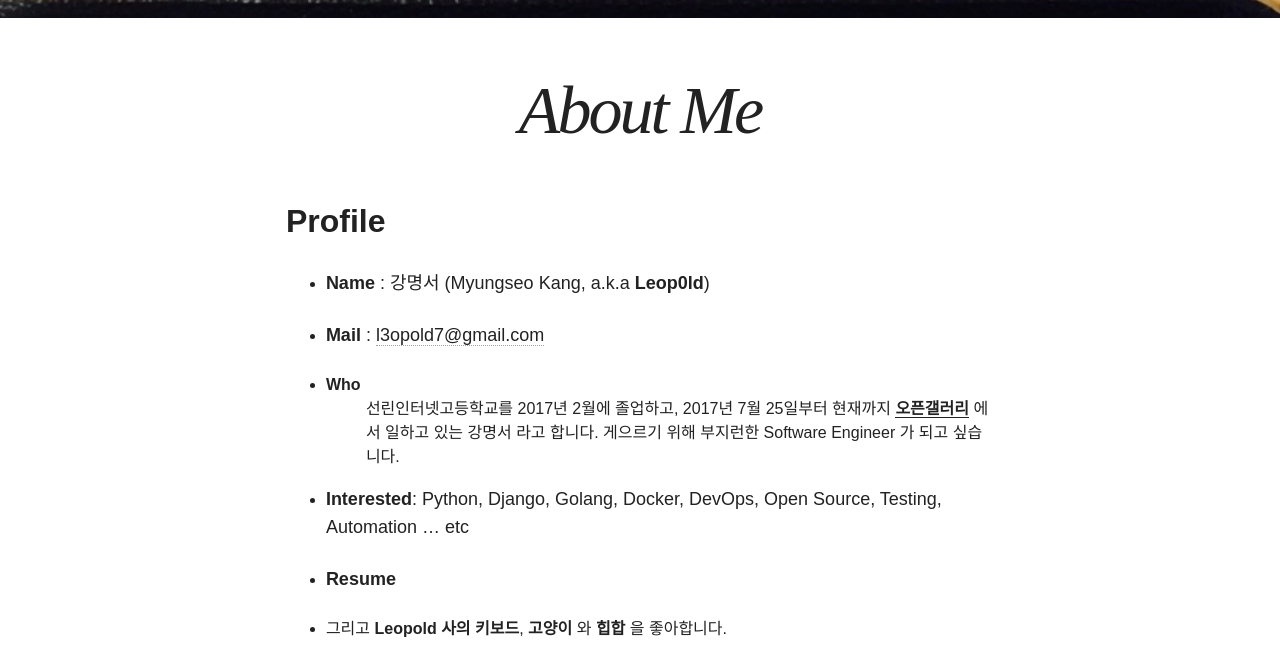
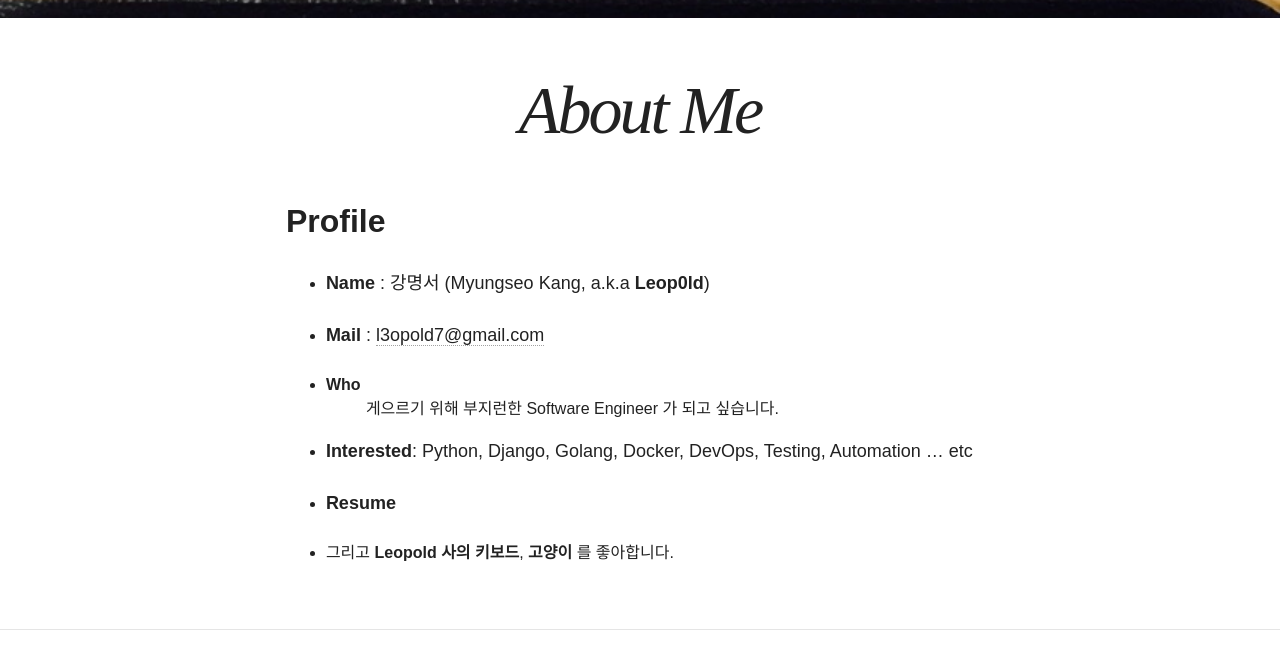
Before and after one commit to myungseokang/blog, a Jekyll site: the page built from about/index.md, in a window 1280 px wide and 900 px high, scrolled down 656 px, cut to the strip 0-654 px from the top of the window. Built offline with Jekyll 4.4.1, drawn with Linux system fonts in a browser that asks for light colours; nearby versions of some CDN libraries.

Commit message:
about 페이지 내용 수정

```diff
--- a/about/index.md
+++ b/about/index.md
@@ -16,10 +16,10 @@ image:
 - **Mail** : <a href="mailto:l3opold7@gmail.com">l3opold7@gmail.com</a>
 
 - **Who**
-: 선린인터넷고등학교를 2017년 2월에 졸업하고, 2017년 7월 25일부터 현재까지 **<a href="https://www.opengallery.co.kr/" target="_blank"><u>오픈갤러리</u></a>** 에서 일하고 있는 강명서 라고 합니다. 게으르기 위해 부지런한 Software Engineer 가 되고 싶습니다.
+: 게으르기 위해 부지런한 Software Engineer 가 되고 싶습니다.
 
-- **Interested**: Python, Django, Golang, Docker, DevOps, Open Source, Testing, Automation ... etc
+- **Interested**: Python, Django, Golang, Docker, DevOps, Testing, Automation ... etc
 
 - **[Resume](http://resume.leop0ld.org/)**
 
-- 그리고 **Leopold 사의 키보드**, **고양이** 와 **힙합** 을 좋아합니다.
+- 그리고 **Leopold 사의 키보드**, **고양이** 를 좋아합니다.
```
